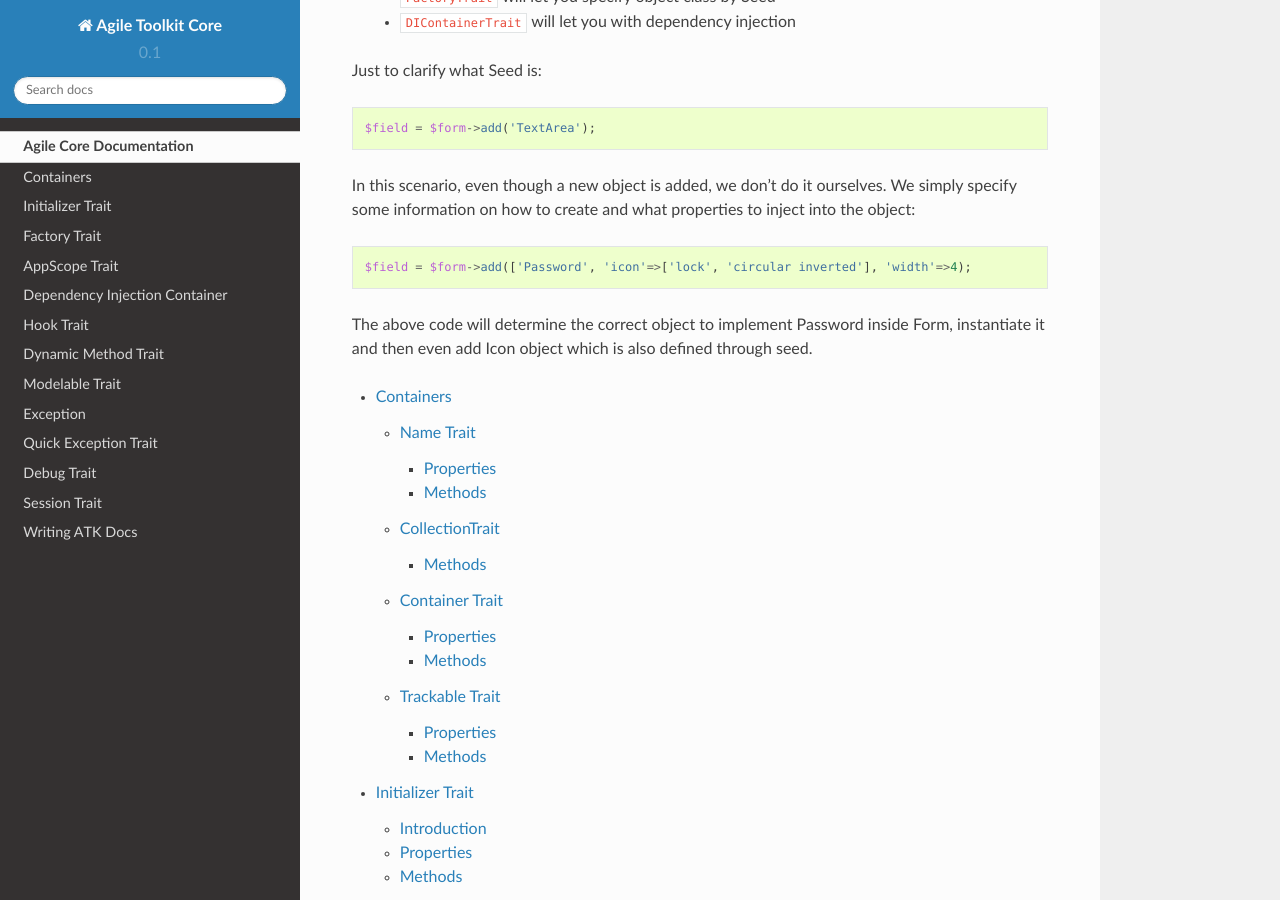
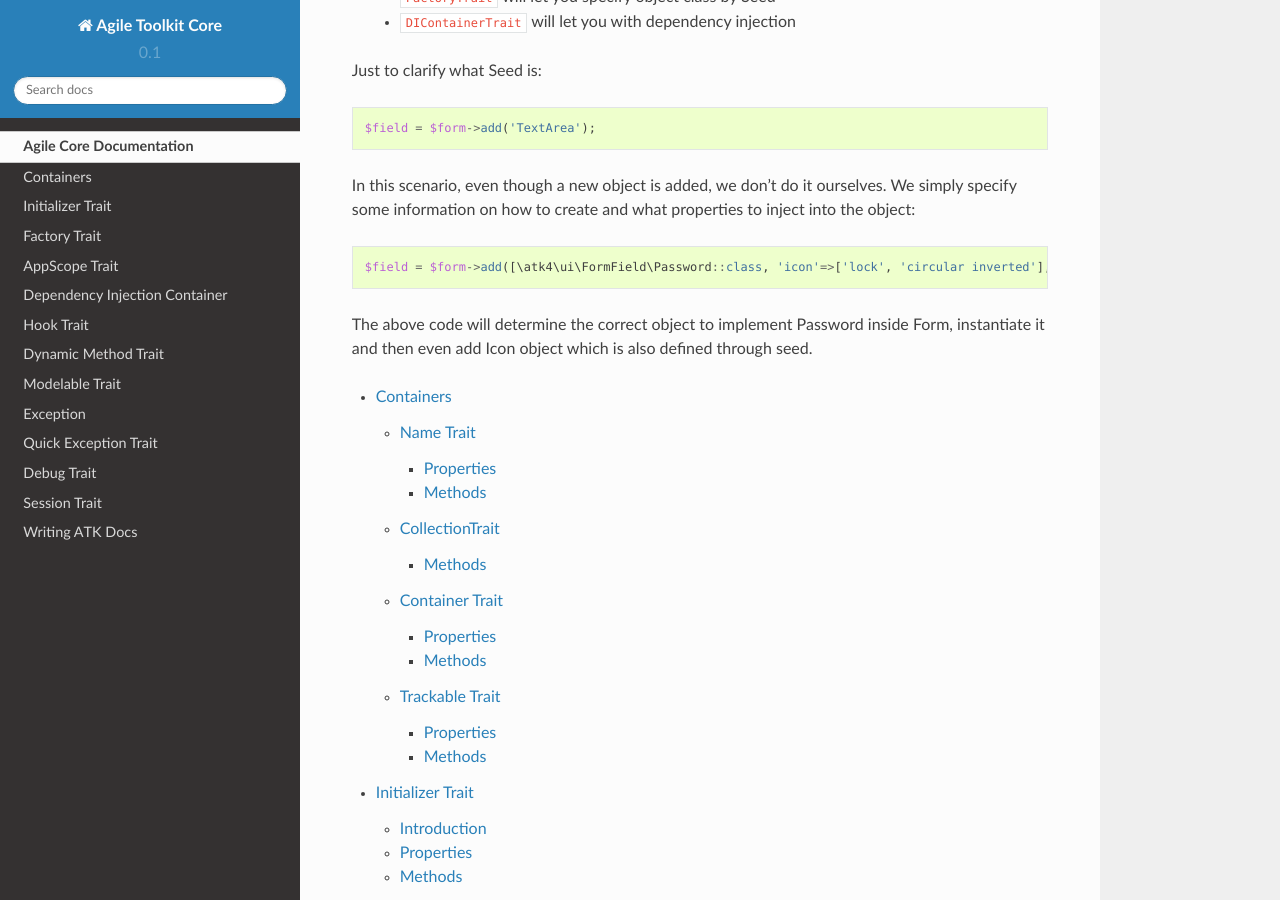
Before and after one commit to atk4/core, a Sphinx documentation site: the page built from docs/index.rst, in a window 1280 px wide and 900 px high, scrolled down 1730 px. Built offline with Sphinx 7.4.7 and the Read the Docs theme 2.0.0, drawn with Linux system fonts in a browser that asks for light colours; cross-references to code outside the pages are shown as plain code.

Commit message:
Fix docs (#215)
Co-authored-by: Imants Horsts <DarkSide666@users.noreply.github.com>

```diff
--- a/docs/factory.rst
+++ b/docs/factory.rst
@@ -412,8 +412,8 @@ A default class is 'Line' but there are several ways how it can be overridden:
 Each of the above can specify class name, so with 3 seed sources they need
 merging::
 
-    $seed = mergeSeeds($decorator, $field->ui, $inferred, ['Line', 'form' => $this]);
-    $decorator = factory($seed);
+    $seed = mergeSeeds($decorator, $field->ui, $inferred, [\atk4\ui\FormField\Line::class, 'form' => $this]);
+    $decorator = factory($seed, null, 'FormField');
 
 Passing an actual object anywhere will use it instead even if you specify seed.
 
--- a/docs/index.rst
+++ b/docs/index.rst
@@ -91,7 +91,7 @@ In this scenario, even though a new object is added, we don't do it ourselves.
 We simply specify some information on how to create and what properties to
 inject into the object::
 
-    $field = $form->add(['Password', 'icon'=>['lock', 'circular inverted'], 'width'=>4);
+    $field = $form->add([\atk4\ui\FormField\Password::class, 'icon'=>['lock', 'circular inverted'], 'width'=>4);
 
 The above code will determine the correct object to implement Password inside
 Form, instantiate it and then even add Icon object which is also defined through
```
